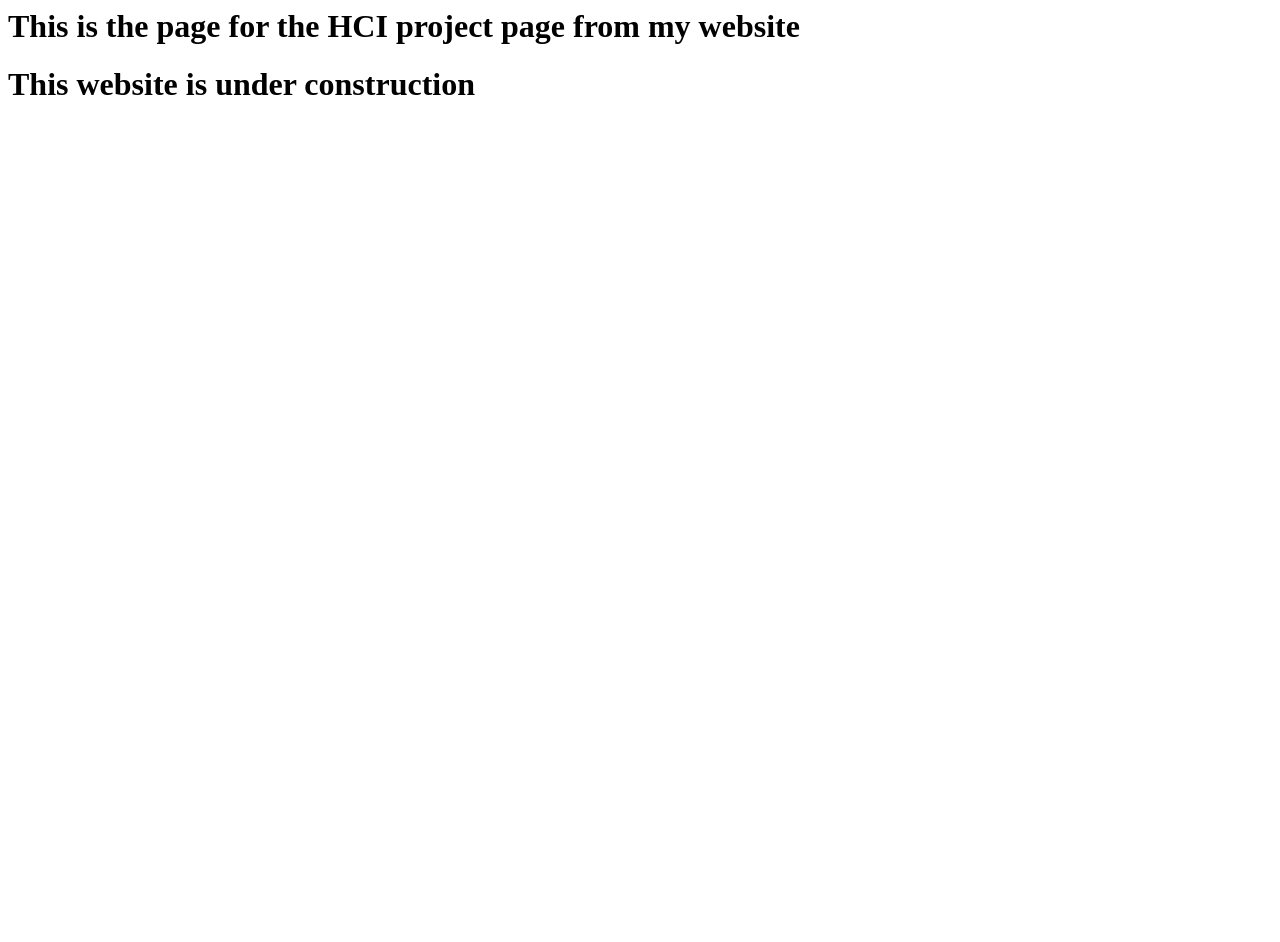
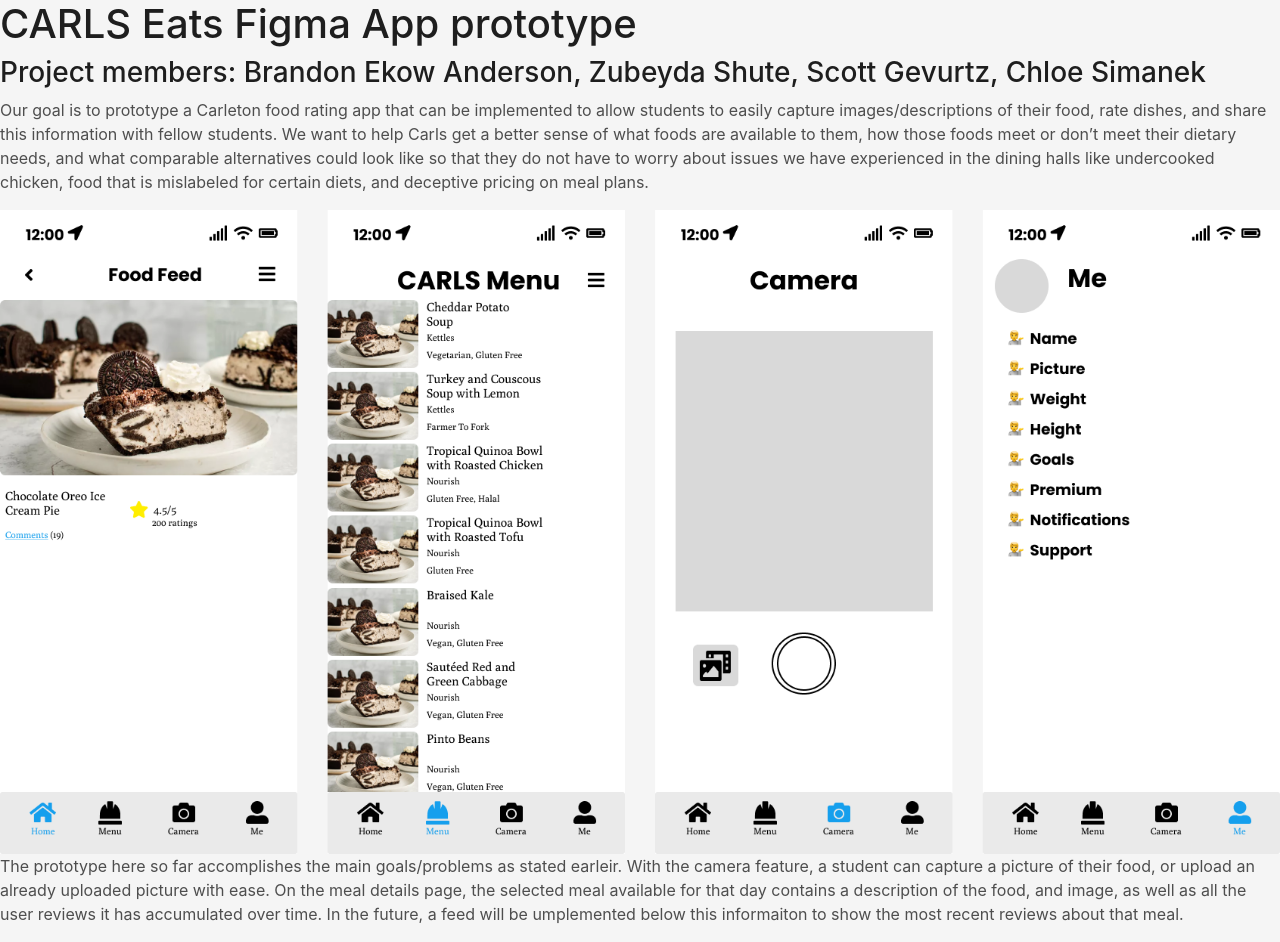
Before and after one commit to brandoneanderson/brandoneanderson.github.io, a plain HTML site: page hci-proj.html in a window 1280 px wide. Before the commit the page ends 800 px from the top, so only its background shows below. Drawn offline with Linux system fonts and the light colour scheme.

Commit message:
Added the teammates name, description of the problem being addressed, the image of the prototype and how the prototype addresses the users needs

```diff
--- a/hci-proj.html
+++ b/hci-proj.html
@@ -1,11 +1,55 @@
 <html>
     <head>
-        <title>HCI Project</title>
+        <meta charset="utf-8">
+        <meta content="width=device-width, initial-scale=1.0" name="viewport">
+        <meta content="" name="keywords">
+        <meta content="" name="description">
+
+        <!-- Favicons -->
+        <link href="img/favicon.png" rel="icon">
+        <link href="img/apple-touch-icon.png" rel="apple-touch-icon">
+
+        <!-- Bootstrap CSS File -->
+        <link href="lib/bootstrap/css/bootstrap.min.css" rel="stylesheet">
+
+        <!-- Libraries CSS Files -->
+        <link href="lib/font-awesome/css/font-awesome.min.css" rel="stylesheet">
+        <link href="lib/animate/animate.min.css" rel="stylesheet">
+        <link href="lib/ionicons/css/ionicons.min.css" rel="stylesheet">
+        <link href="lib/owlcarousel/assets/owl.carousel.min.css" rel="stylesheet">
+        <link href="lib/lightbox/css/lightbox.min.css" rel="stylesheet">
+
+        <!-- Main Stylesheet File -->
+        <link href="css/style.css" rel="stylesheet">
+
+        <!-- =======================================================
+            Theme Name: DevFolio
+            Theme URL: https://bootstrapmade.com/devfolio-bootstrap-portfolio-html-template/
+            Author: BootstrapMade.com
+            License: https://bootstrapmade.com/license/
+        ======================================================= -->
+        <title>CARLS Eats</title>
 
     </head>
 
     <body>
-        <h1>This is the page for the HCI project page from my website</h1>
-        <h1>This website is under construction </h1>
+        <h1>CARLS Eats Figma App prototype</h1>
+        <h3>Project members: Brandon Ekow Anderson, Zubeyda Shute, Scott Gevurtz, Chloe Simanek  </h3>
+        <p>Our goal is to prototype a Carleton food rating app that can be implemented to allow students to
+            easily capture images/descriptions of their food, rate dishes, and share this information with
+            fellow students. We want to help Carls get a better sense of what foods are available to them,
+            how those foods meet or don’t meet their dietary needs, and what comparable alternatives could
+            look like so that they do not have to worry about issues we have experienced in the dining halls
+            like undercooked chicken, food that is mislabeled for certain diets, and deceptive pricing on meal
+            plans.
+        </p>
+        <div class="work-img">
+             <img src="img/Carls_Eats.png" alt="" class="img-fluid"></a>
+        </div>
+        <p>The prototype here so far accomplishes the main goals/problems as stated earleir. With the camera feature, a student can capture a picture
+            of their food, or upload an already uploaded picture with ease. On the meal details page, the selected meal available for that day
+            contains a description of the food, and image, as well as all the user reviews it has accumulated over time. In the future, a
+            feed will be umplemented below this informaiton to show the most recent reviews about that meal.
+        </p>
     </body>
 </html>
```
Also changed, not shown: index.html (+4 -4 lines), img/Carls_Eats.png (added), 1 other file.
